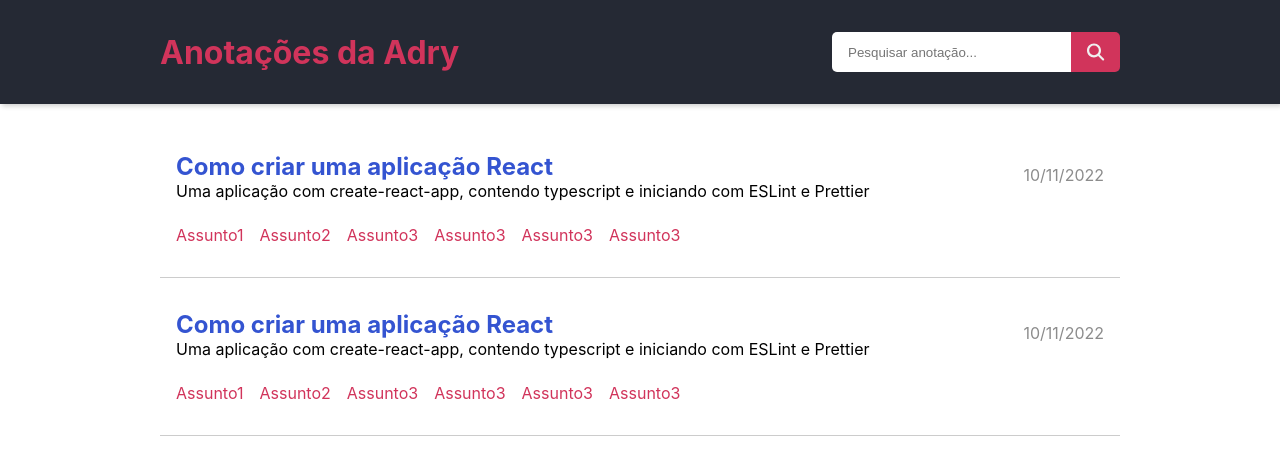
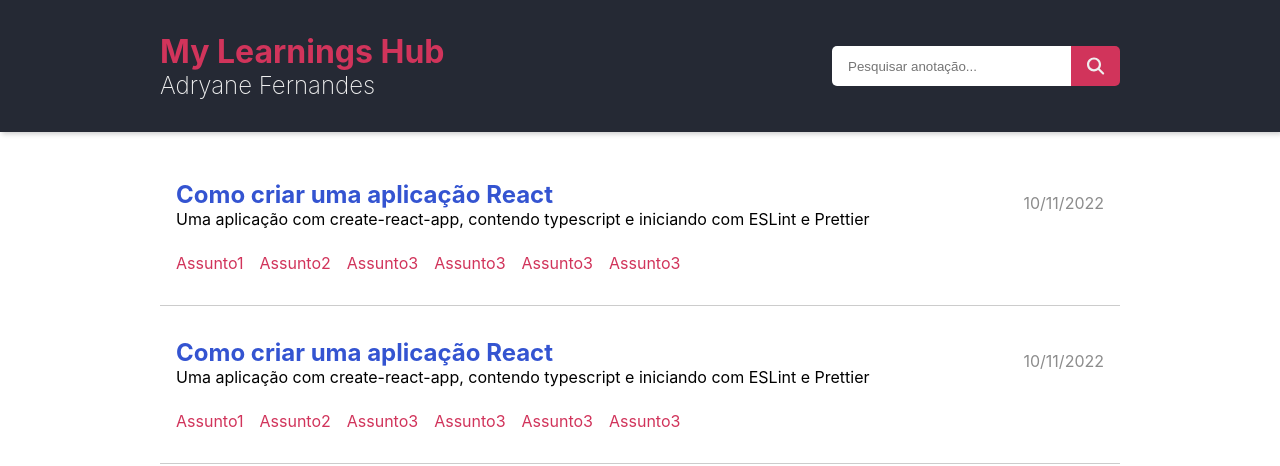
Before and after one commit to adryfernandes/adry-blog-reactjs, a React (Create React App) app: page / in a window 1280 px wide. Shown: the top 466 px of the page. Built offline with nearby package versions, Linux system fonts and the light colour scheme.

Commit message:
Mudando título do site para My learnings Hub

```diff
--- a/src/components/Header/index.tsx
+++ b/src/components/Header/index.tsx
@@ -1,4 +1,11 @@
-import { Container, Icon, Button, SearchContent, Content } from "./styled";
+import {
+  Container,
+  Icon,
+  Button,
+  SearchContent,
+  Content,
+  Title,
+} from "./styled";
 import { faMagnifyingGlass } from "@fortawesome/free-solid-svg-icons";
 import { useState } from "react";
 
@@ -8,7 +15,10 @@ export function Header() {
   return (
     <Container>
       <Content>
-        <h1>Anotações da Adry</h1>
+        <Title>
+          <h1> My Learnings Hub</h1>
+          <h2>Adryane Fernandes</h2>
+        </Title>
         <SearchContent>
           <input placeholder="Pesquisar anotação..." />
           <Button onClick={() => setClickButton(!clickButton)}>
--- a/src/components/Header/styled.tsx
+++ b/src/components/Header/styled.tsx
@@ -23,7 +23,9 @@ export const Content = styled.div`
     padding: ${metrics.padding.medium};
     width: ${metrics.widthPage};
   }
+`;
 
+export const Title = styled.div`
   h1 {
     color: ${colors.theme.pink};
     margin: 0;
@@ -32,6 +34,12 @@ export const Content = styled.div`
     @media (min-width: ${breakpoints.md}) {
       margin: 0;
     }
+  }
+
+  h2 {
+    color: ${colors.theme.white};
+    margin: 0;
+    font-weight: 200;
   }
 `;
 
```
